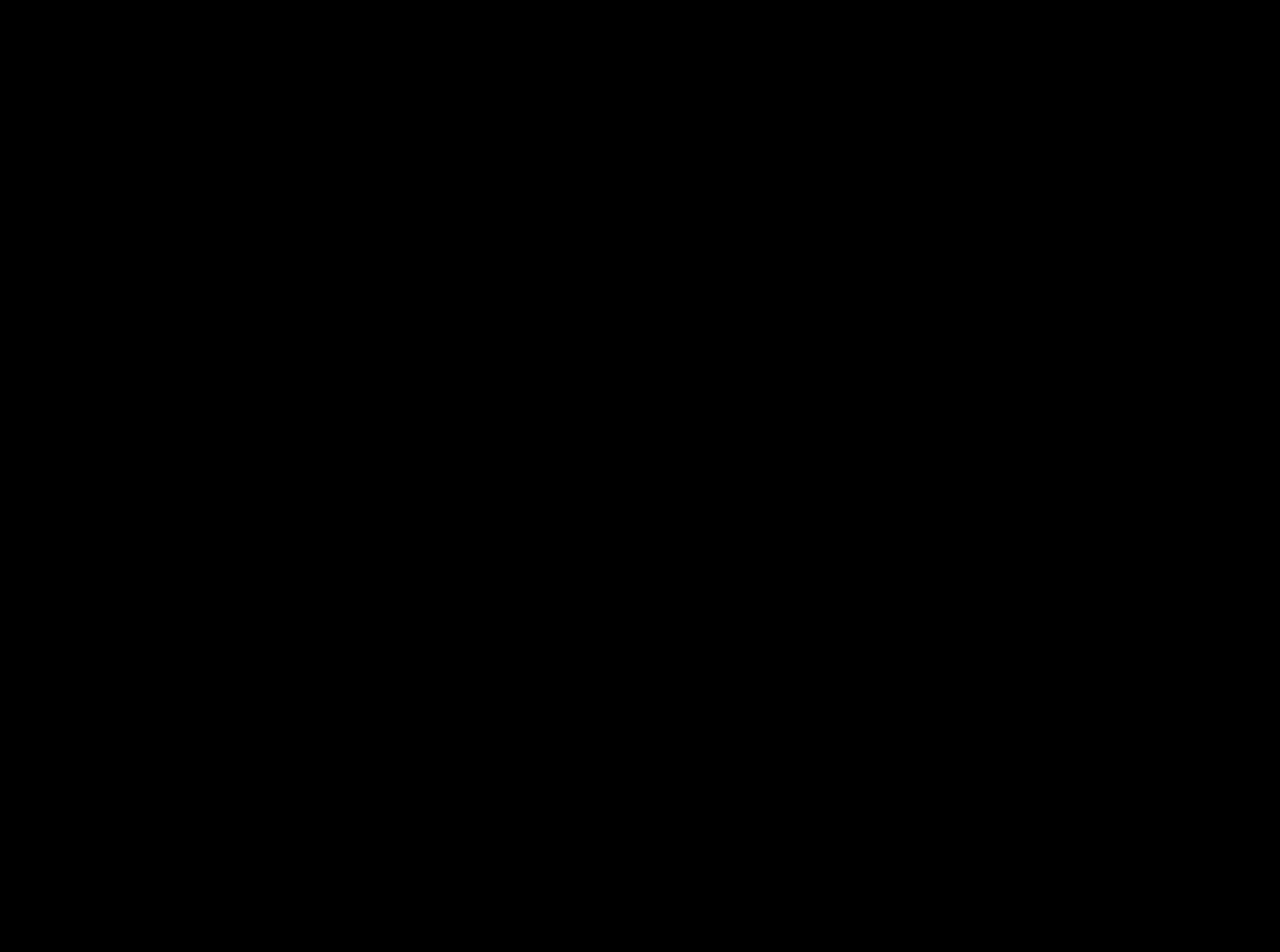
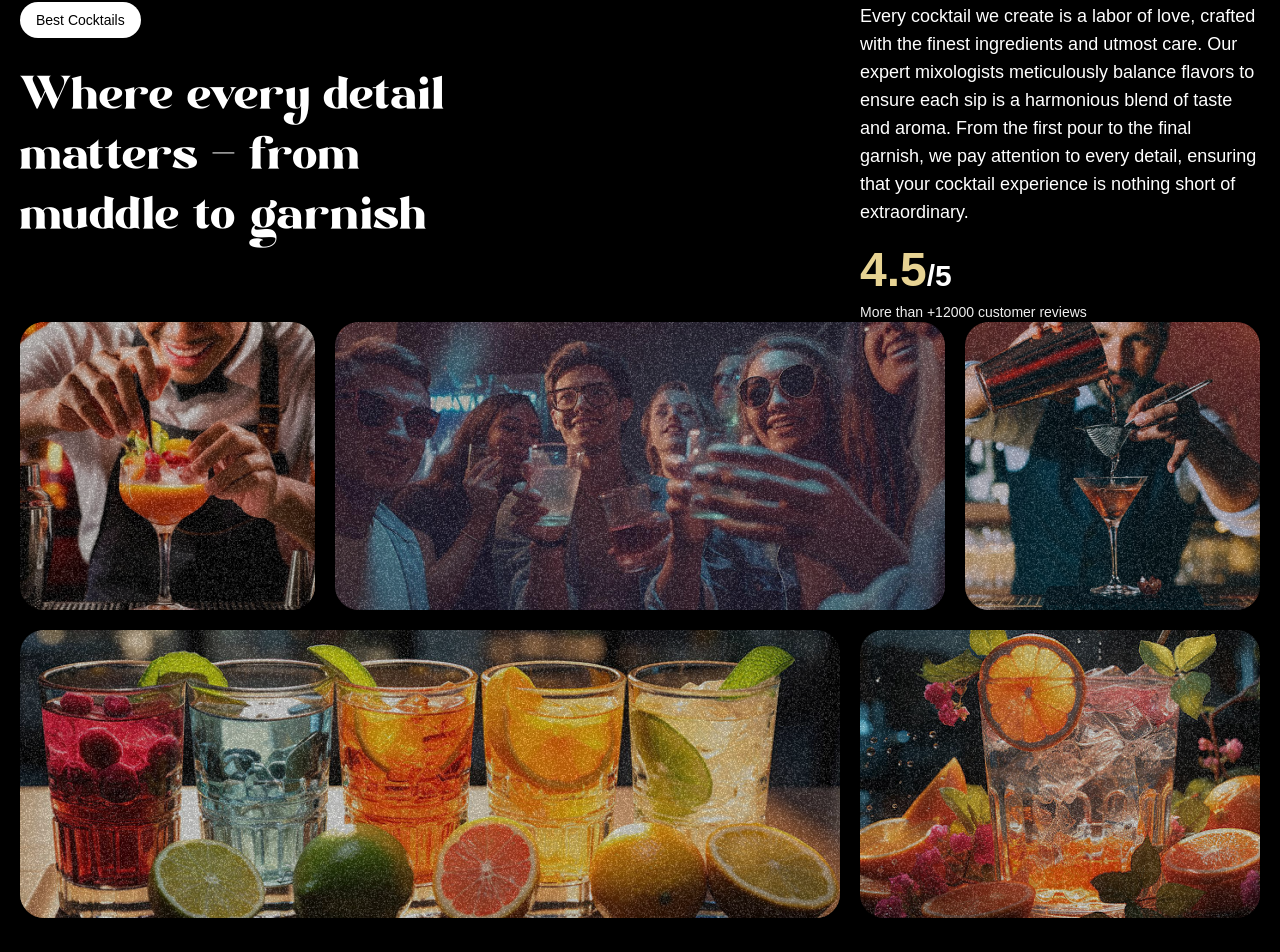
Before and after one commit to suchetkumbar/Cocktail, a React (Vite) app: page / in a window 1280 px wide. Shown: the part 1710-2662 px from the top of the page. Before the commit the page ends 2400 px from the top, so only its background shows below. Built offline with nearby package versions, Linux system fonts and the light colour scheme; a web font is replaced by a local one.

Commit message:
Implemented About section

```diff
--- a/src/app.jsx
+++ b/src/app.jsx
@@ -3,6 +3,7 @@
 import Navbar from './components/Navbar';
 import Hero from './components/Hero';
 import Cocktails from './components/Cocktails';
+import About from './components/About';
 
 gsap.registerPlugin(ScrollTrigger,SplitText);
 
@@ -12,6 +13,7 @@
       <Navbar />
       <Hero />
       <Cocktails />
+      <About />
       <div className='h-dvh bg-black'></div>
     </main>
   )
--- /dev/null
+++ b/src/components/About.jsx
@@ -0,0 +1,100 @@
+import gsap from "gsap";
+import { ScrollTrigger } from "gsap/ScrollTrigger";
+import { useGSAP } from "@gsap/react";
+
+// Register GSAP plugins
+gsap.registerPlugin(ScrollTrigger);
+
+const About = () => {
+  useGSAP(() => {
+    // Timeline with ScrollTrigger
+    const scrollTimeLine = gsap.timeline({
+      scrollTrigger: {
+        trigger: "#about",
+        start: "top center",
+      }
+    });
+
+    // Animate the heading words (simple fade/slide in)
+    scrollTimeLine
+      .from("#about h2", {
+        opacity: 0,
+        duration: 1,
+        yPercent: 100,
+        ease: "expo.out"
+      })
+      .from(".top-grid div, .bottom-grid div", {
+        opacity: 0,
+        duration: 1,
+        ease: "power1.inOut",
+        stagger: 0.04
+      }, "-=0.5"); // overlap by 0.5s
+  });
+
+  return (
+    <div id="about">
+      <div className="mb-16 md:px-0 px-5">
+        <div className="content">
+          <div className="md:col-span-8">
+            <p className="badge">Best Cocktails</p>
+            <h2>
+              Where every detail matters <span className="text-white">-</span> from muddle to garnish
+            </h2>
+          </div>
+
+          <div className="sub-content">
+            <p>
+              Every cocktail we create is a labor of love, crafted with the finest ingredients and utmost care.
+              Our expert mixologists meticulously balance flavors to ensure each sip is a harmonious blend of taste and aroma.
+              From the first pour to the final garnish, we pay attention to every detail, ensuring that your cocktail experience
+              is nothing short of extraordinary.
+            </p>
+            <div>
+              <p className="md:text-3xl text-xl font-bold">
+                <span>4.5</span>/5
+              </p>
+              <p className="text-sm text-white-100">
+                More than +12000 customer reviews
+              </p>
+            </div>
+          </div>
+        </div>
+
+        <div className="top-grid">
+          <div className="md:col-span-3">
+            <div className="noisy" />
+            <img src="/images/abt1.png" alt="grid-img-1" />
+          </div>
+
+          <div className="md:col-span-6">
+            <div className="noisy" />
+            <img src="/images/abt2.png" alt="grid-img-2" />
+          </div>
+
+          <div className="md:col-span-3">
+            <div className="noisy" />
+            <img src="/images/abt5.png" alt="grid-img-5" />
+          </div>
+        </div>
+
+        <div className="bottom-grid">
+          <div className="md:col-span-8">
+            <div className="noisy" />
+            <img src="/images/abt3.png" alt="grid-img-3" />
+          </div>
+
+          <div className="md:col-span-4">
+            <div className="noisy" />
+            <img src="/images/abt4.png" alt="grid-img-4" />
+          </div>
+        </div>
+      </div>
+    </div>
+  );
+};
+
+export default About;
+
+//Error:- Root cause: Importing and calling SplitText incorrectly without having the plugin available.
+// - Symptom: Runtime error → React component fails → blank screen.
+// - Fix: Remove SplitText (or install/register it properly if you have GSAP Club), and use a valid selector (#about h2).
```
